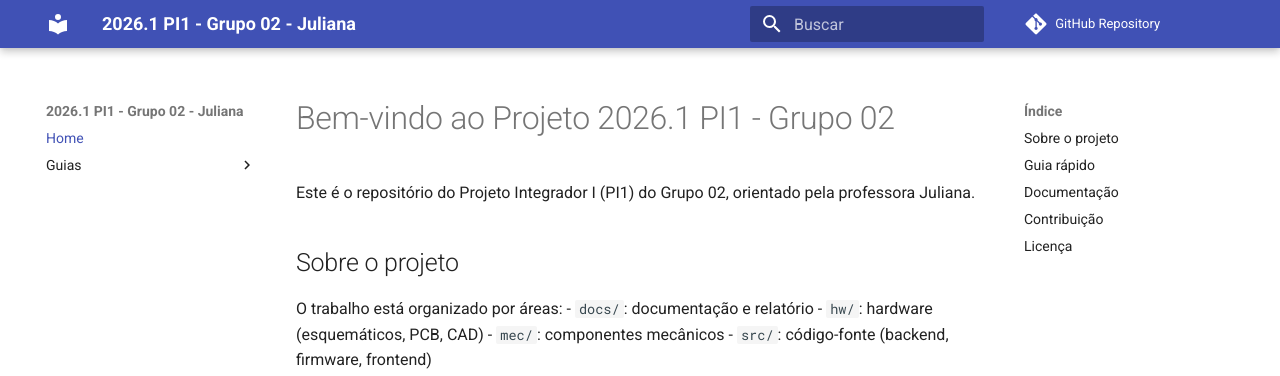
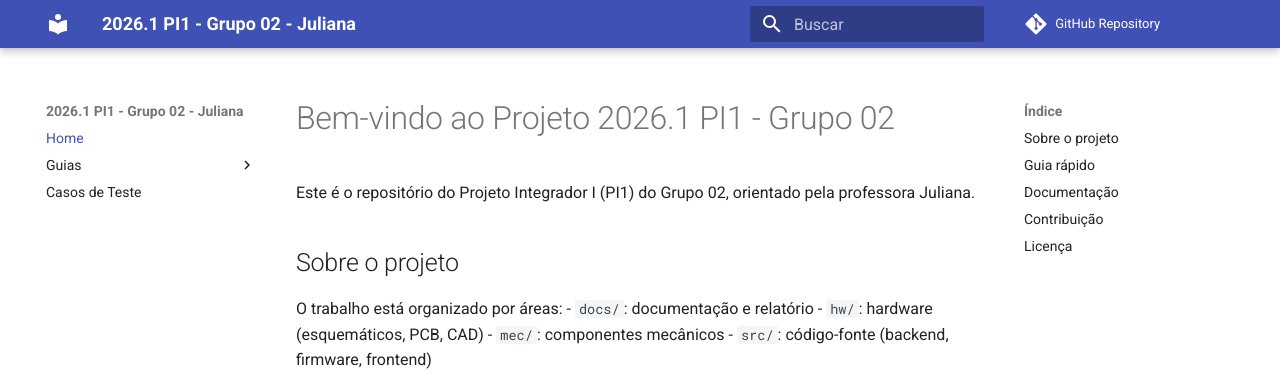
Before and after one commit to fcte-pi1/2026_1_PI1_Grupo02_Juliana, an MkDocs documentation site: the page built from docs/index.md, in a window 1280 px wide. Shown: the top 376 px of the page. Built offline with MkDocs 1.6.1 and Material for MkDocs 9.7.7, drawn with Linux system fonts in a browser that asks for light colours; comment, search, counter and statistics services are not loaded.

Commit message:
add casos-teste gitpages
adicao do casos de teste no gitpages e redução da documentação latex

Co-Authored-By: Pedro Luciano de Azevedo <108702746+PedroALuciano@users.noreply.github.com>

```diff
--- a/mkdocs.yml
+++ b/mkdocs.yml
@@ -33,6 +33,7 @@ nav:
       - Como Contribuir: guides/contributing.md
       - Como Usar o GitHub Desktop: guides/githubdesktoptutorial.md
       - Referência Rápida: guides/quick-reference.md
+  - Casos de Teste: test/casosTeste.md
 
 extra:
   social:
```
Also changed, not shown: 2 other files.
